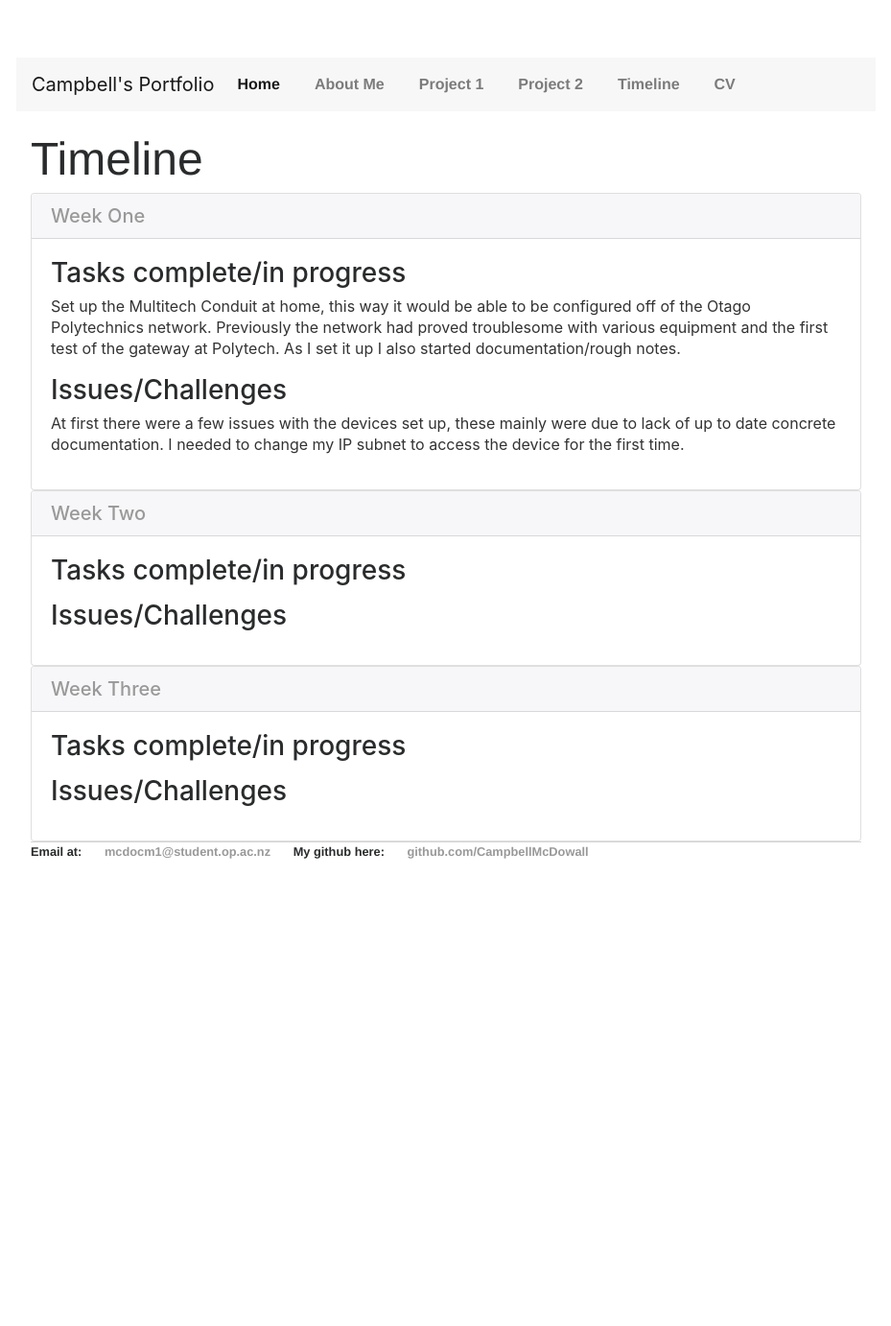
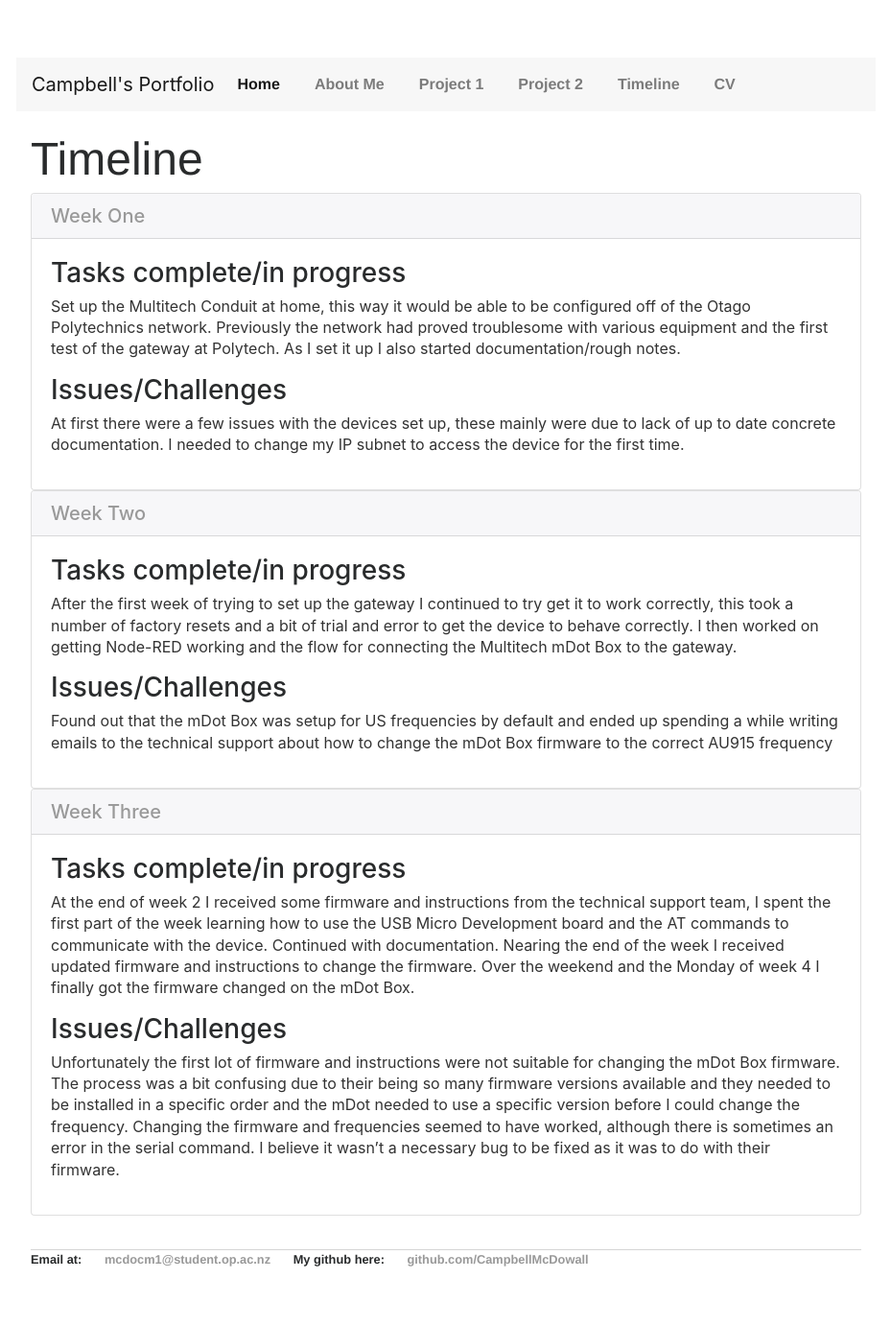
Before and after one commit to CampbellMcDowall/CampbellMcDowall.github.io, a Jekyll site: the page built from timeline.html, in a window 1280 px wide. Shown: the whole page at 96% size, without its empty margins (175-1104 px from the left). Built offline with Jekyll 4.4.1, drawn with Linux system fonts in a browser that asks for light colours; nearby versions of some CDN libraries; before the commit the page ends 1007 px from its top, so only the background shows below that.

Commit message:
Update timeline.html

```diff
--- a/timeline.html
+++ b/timeline.html
@@ -44,9 +44,12 @@ title: TimeLine
 	    <div id="weekTwo" class="collapse show" role="tabpanel" aria-labelledby="Week Two">
 	      <div class="card-block">
 		      <h3>Tasks complete/in progress</h3>
-		      <p></p>
+		      <p>After the first week of trying to set up the gateway I continued to try get it to work correctly, this took a number of factory resets and a bit of trial and error to get the device to behave correctly.
+			I then worked on getting Node-RED working and the flow for connecting the Multitech mDot Box to the gateway.</p>
 		      <h3>Issues/Challenges</h3>
-		      <p></p>
+		      <p>Found out that the mDot Box was setup for US frequencies by default and ended up spending a while writing emails to the
+			 technical support about how to change the mDot Box firmware to the correct AU915 frequency
+		      </p>
 	      </div>
 	    </div>
 	  </div>
@@ -65,9 +68,16 @@ title: TimeLine
 	    <div id="collapseOne" class="collapse show" role="tabpanel" aria-labelledby="headingThree">
 	      <div class="card-block">
 		      <h3>Tasks complete/in progress</h3>
-		      <p></p>
+		      <p>At the end of week 2 I received some firmware and instructions from the technical support team, I spent the first part of the week learning how to use the USB Micro Development board and the AT commands to communicate with the device.
+			Continued with documentation.
+			Nearing the end of the week I received updated firmware and instructions to change the firmware. Over the weekend and the Monday of week 4 I finally got the firmware changed on the mDot Box.
+		      </p>
 		      <h3>Issues/Challenges</h3>
-		      <p></p>
+		      <p>Unfortunately the first lot of firmware and instructions were not suitable for changing the mDot Box firmware.
+			The process was a bit confusing due to their being so many firmware versions available and they needed to be installed in a specific order and the mDot needed to use a specific version before I could change the frequency.
+			Changing the firmware and frequencies seemed to have worked, although there is sometimes an error in the serial command.  I believe it wasn’t a necessary bug to be fixed as it was to do with their firmware.
+		      </p>
 	      </div>
 	    </div>
 	  </div>
+</div>
```
